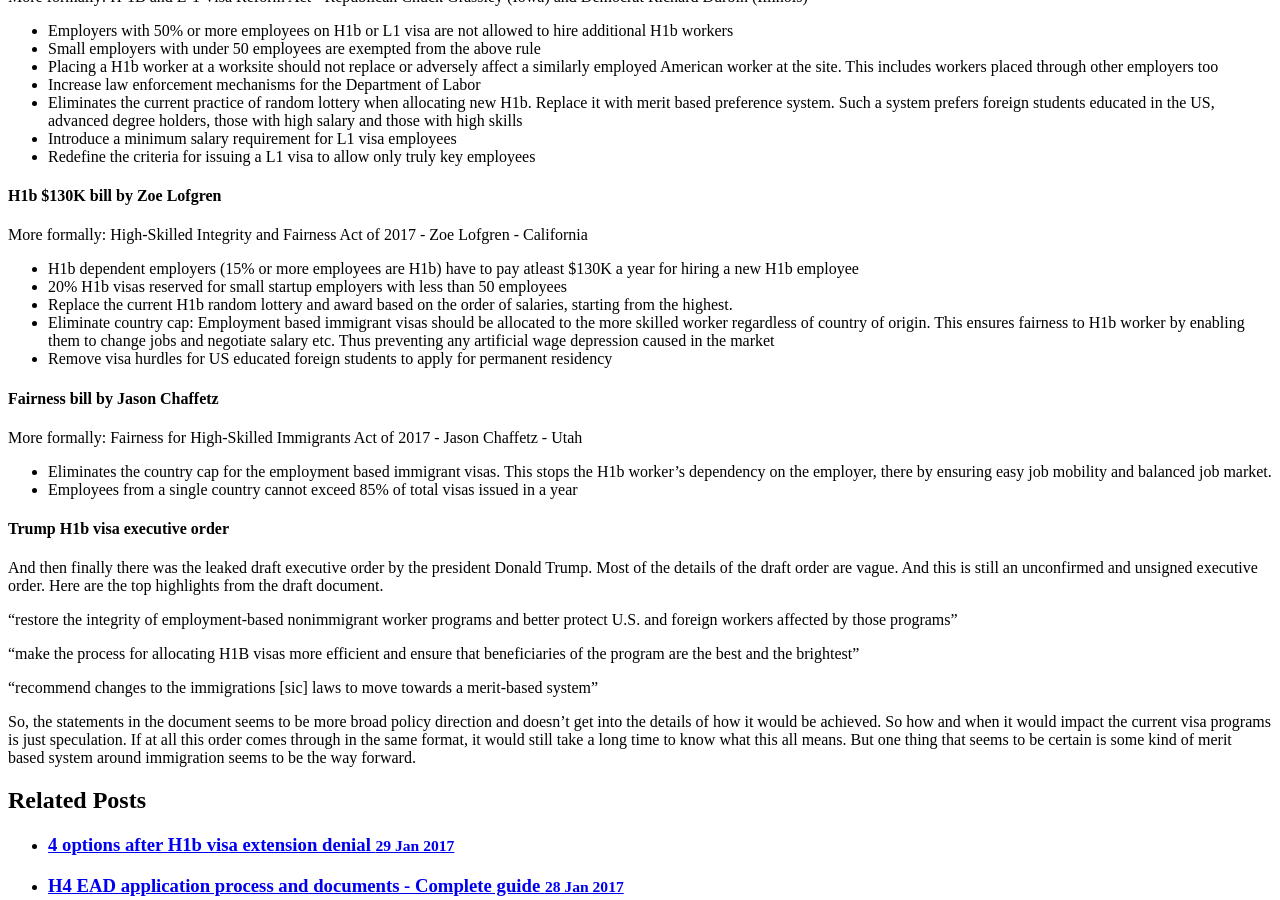
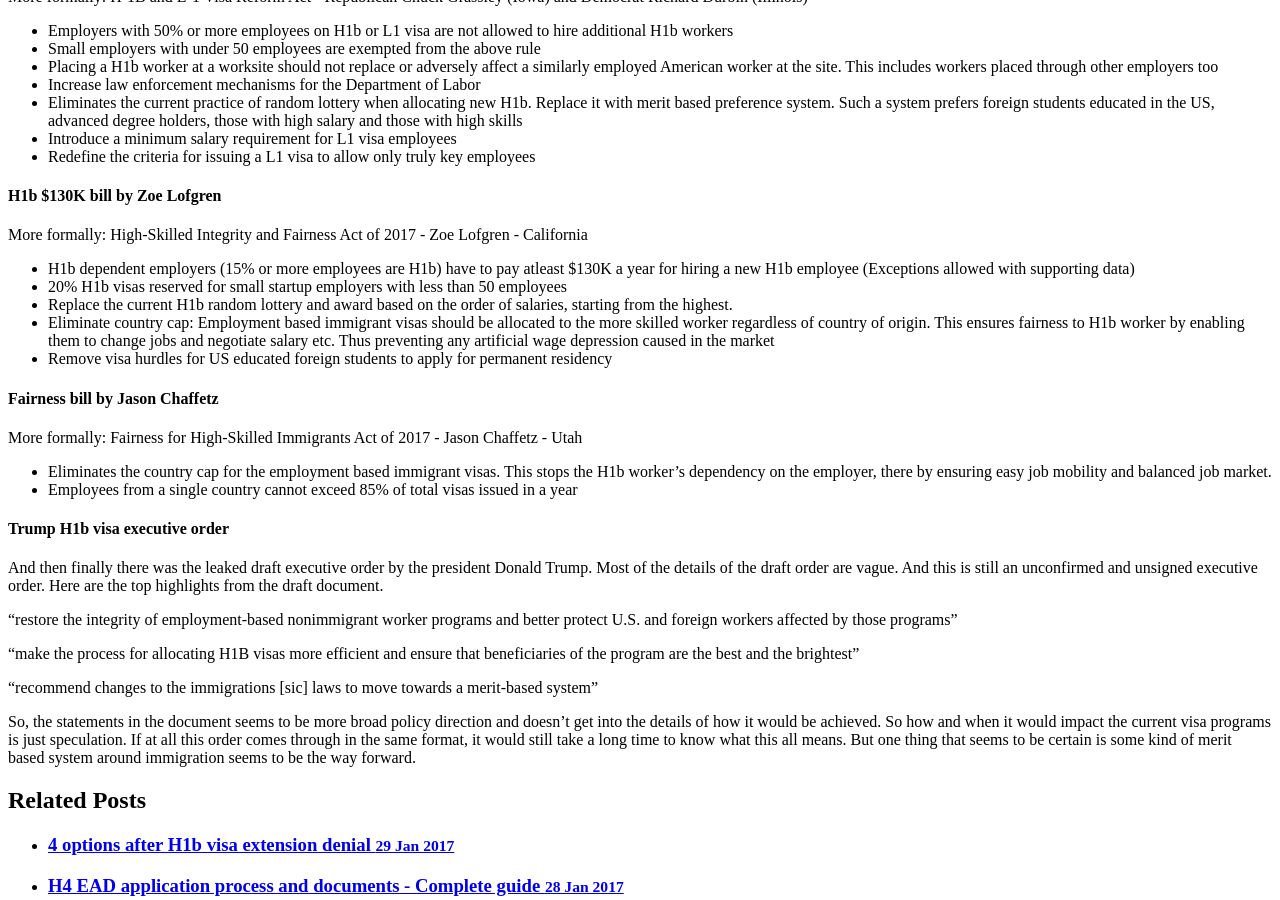
Before and after one commit to gitforwork2/gitforwork.github.io, a Jekyll site: the page built from _posts/2017-02-12-h1b-bills-executive-order.md, in a window 1280 px wide and 900 px high, scrolled down 1602 px. Built offline with Jekyll 4.4.1, drawn with Linux system fonts in a browser that asks for light colours; nearby versions of some CDN libraries; comment, search, counter and statistics services are not loaded.

Commit message:
Update 2017-02-12-h1b-bills-executive-order.md

```diff
--- a/_posts/2017-02-12-h1b-bills-executive-order.md
+++ b/_posts/2017-02-12-h1b-bills-executive-order.md
@@ -43,7 +43,7 @@
 #### H1b $130K bill by Zoe Lofgren
 More formally: High-Skilled Integrity and Fairness Act of 2017 - Zoe Lofgren - California
 
- - H1b dependent employers (15% or more employees are H1b) have to pay atleast $130K a year for hiring a new H1b employee
+ - H1b dependent employers (15% or more employees are H1b) have to pay atleast $130K a year for hiring a new H1b employee (Exceptions allowed with supporting data)
  - 20% H1b visas reserved for small startup employers with less than 50 employees
  - Replace the current H1b random lottery and award based on the order of salaries, starting from the highest.
  - Eliminate country cap: Employment based immigrant visas should be allocated to the more skilled worker regardless of country of origin. This ensures fairness to H1b worker by enabling them to change jobs and negotiate salary etc. Thus preventing any artificial wage depression caused in the market
```
